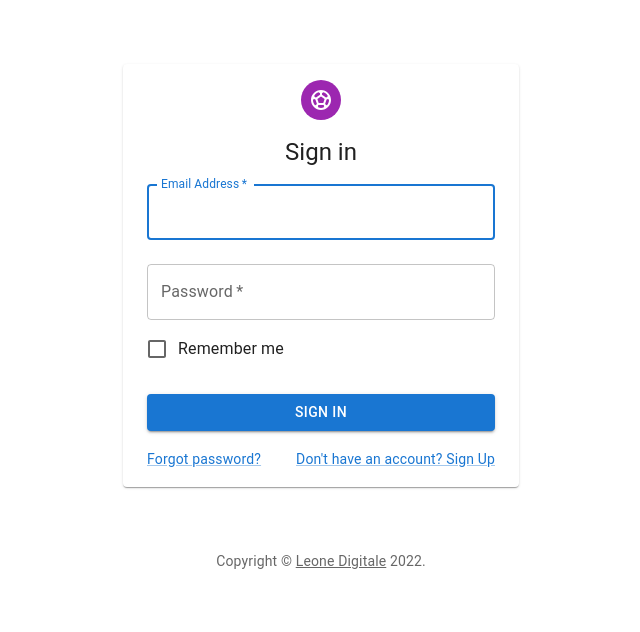
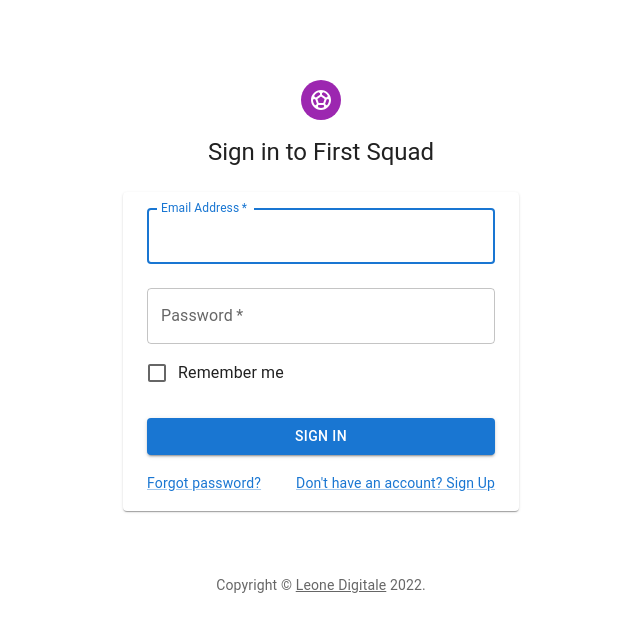
Before and after one commit to jpzambranoleon/football-field-finder, a React (Create React App) app: page /login in a window 1280 px wide. Shown: the top 632 px of the page, without its empty margins (319-959 px from the left). Built offline with nearby package versions, Linux system fonts and the light colour scheme.

Commit message:
updatec Login.jsx

```diff
--- a/src/pages/login/Login.jsx
+++ b/src/pages/login/Login.jsx
@@ -18,22 +18,31 @@ export default function Login() {
     return (
         <Container component="main" maxWidth="xs">
             <CssBaseline />
+            <Box
+                sx={{
+                    mt: 8,
+                    display: 'flex',
+                    flexDirection: 'column',
+                    alignItems: 'center'
+                }}
+            >
+                <Avatar sx={{ m: 2, bgcolor: 'secondary.main' }}>
+                    <SportsSoccer />
+                </Avatar>
+                <Typography component="h1" variant="h5">
+                    Sign in to First Squad
+                </Typography>
+            </Box>
             <Paper>
                 <Container>
                     <Box
                         sx={{
-                            mt: 8,
+                            mt: 3,
                             display: 'flex',
                             flexDirection: 'column',
                             alignItems: 'center'
                         }}
                     >
-                        <Avatar sx={{ m: 2, bgcolor: 'secondary.main' }}>
-                            <SportsSoccer />
-                        </Avatar>
-                        <Typography component="h1" variant="h5">
-                            Sign in
-                        </Typography>
                         <Box component="form">
                             <TextField
                                 margin="normal"
```
